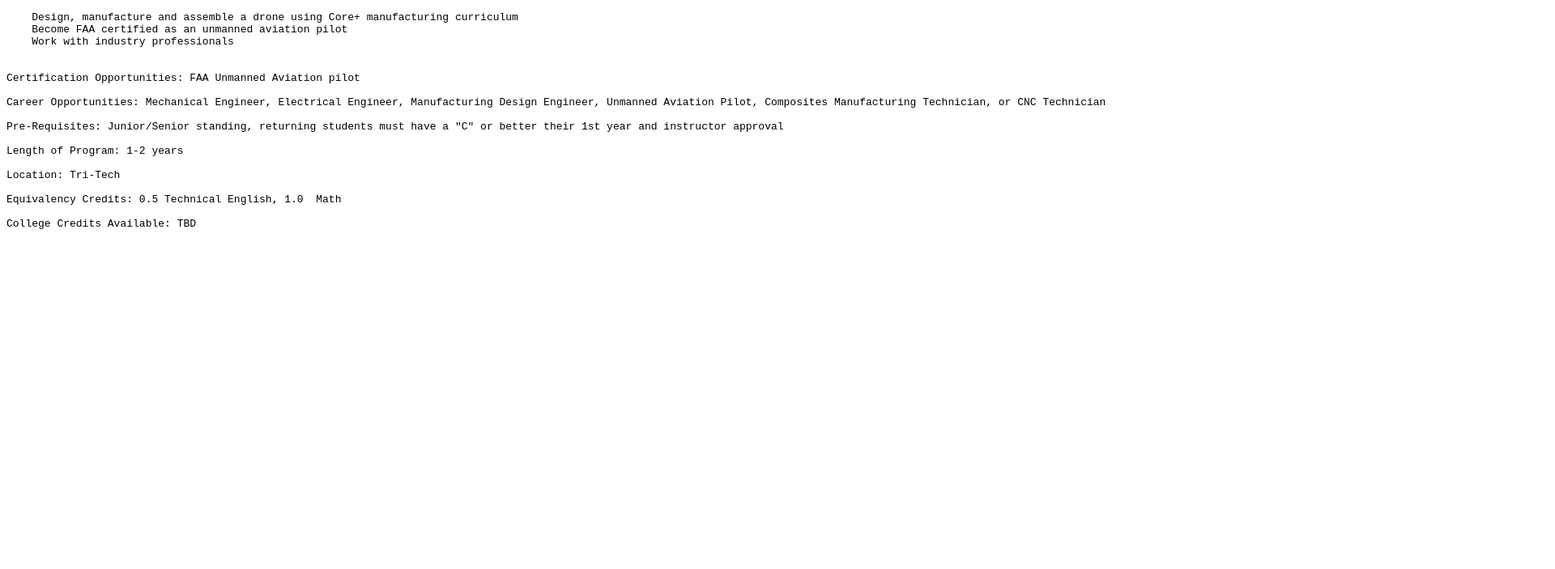
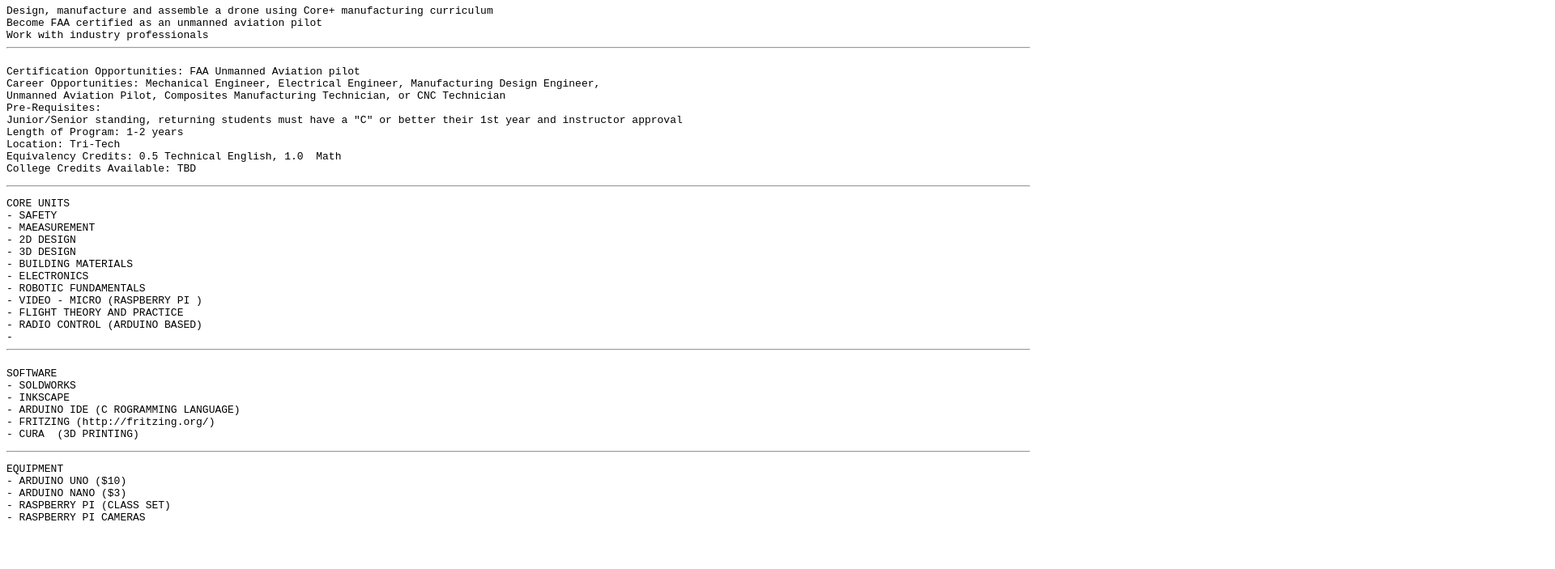
Before and after one commit to tritech-dma/tritech-dma, a plain HTML site: page index.html in a window 1280 px wide. Shown: the part 97-800 px from the top of the page at 81% size, 1920 px wide, since content can reach past the window. Drawn offline with Linux system fonts and the light colour scheme.

Commit message:
Update index.html

```diff
--- a/index.html
+++ b/index.html
@@ -1,26 +1,51 @@
 <h1>
-  Drone Manufacturing & Aviation
+  Drone Manufacturing & Aviation <br / >
+  DRAFT PROGRAM DESIGN
 </h1>
 <pre>
-
-Interested in a career with unlimited possibilities? Do you like to design and build things? The Drone Manufacturing program may be right for you. Prepare for two of the fastest growing industries including manufacturing and unmanned aviation. In this program you will learn how to:
-
-    Design, manufacture and assemble a drone using Core+ manufacturing curriculum
-    Become FAA certified as an unmanned aviation pilot
-    Work with industry professionals
+Design, manufacture and assemble a drone using Core+ manufacturing curriculum
+Become FAA certified as an unmanned aviation pilot
+Work with industry professionals
+<hr />
+Certification Opportunities: FAA Unmanned Aviation pilot
+Career Opportunities: Mechanical Engineer, Electrical Engineer, Manufacturing Design Engineer,
+Unmanned Aviation Pilot, Composites Manufacturing Technician, or CNC Technician
+Pre-Requisites:
+Junior/Senior standing, returning students must have a "C" or better their 1st year and instructor approval
+Length of Program: 1-2 years
+Location: Tri-Tech
+Equivalency Credits: 0.5 Technical English, 1.0  Math
+College Credits Available: TBD
+</pre>
+<hr />
+<pre>
+CORE UNITS
+- SAFETY
+- MAEASUREMENT
+- 2D DESIGN
+- 3D DESIGN
+- BUILDING MATERIALS
+- ELECTRONICS
+- ROBOTIC FUNDAMENTALS
+- VIDEO - MICRO (RASPBERRY PI )
+- FLIGHT THEORY AND PRACTICE
+- RADIO CONTROL (ARDUINO BASED)
+-
+<hr />
+SOFTWARE
+- SOLDWORKS
+- INKSCAPE
+- ARDUINO IDE (C ROGRAMMING LANGUAGE)
+- FRITZING (http://fritzing.org/)
+- CURA  (3D PRINTING)
+</pre>
+<hr />
+<pre>
+EQUIPMENT
+- ARDUINO UNO ($10)
+- ARDUINO NANO ($3)
+- RASPBERRY PI (CLASS SET)
+- RASPBERRY PI CAMERAS
 
 
-Certification Opportunities: FAA Unmanned Aviation pilot
-
-Career Opportunities: Mechanical Engineer, Electrical Engineer, Manufacturing Design Engineer, Unmanned Aviation Pilot, Composites Manufacturing Technician, or CNC Technician
-
-Pre-Requisites: Junior/Senior standing, returning students must have a "C" or better their 1st year and instructor approval
-
-Length of Program: 1-2 years
-
-Location: Tri-Tech
-
-Equivalency Credits: 0.5 Technical English, 1.0  Math
-
-College Credits Available: TBD
 </pre>
```
